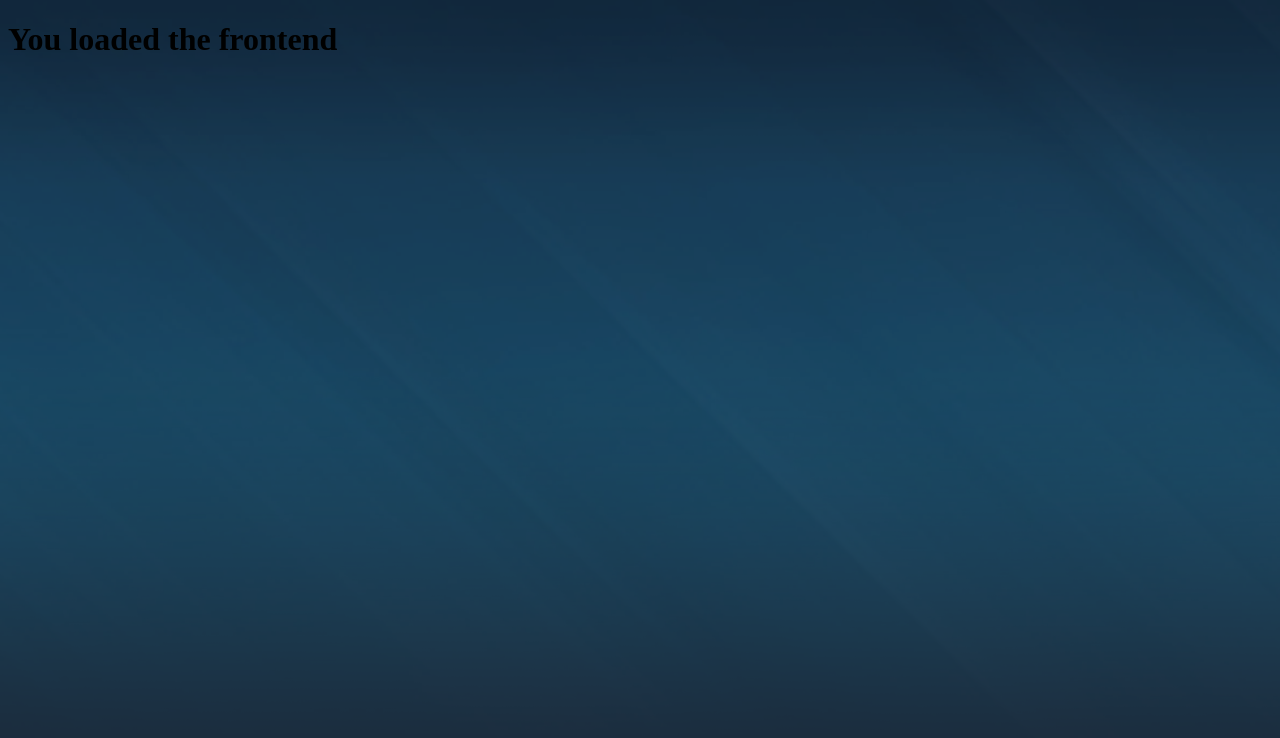
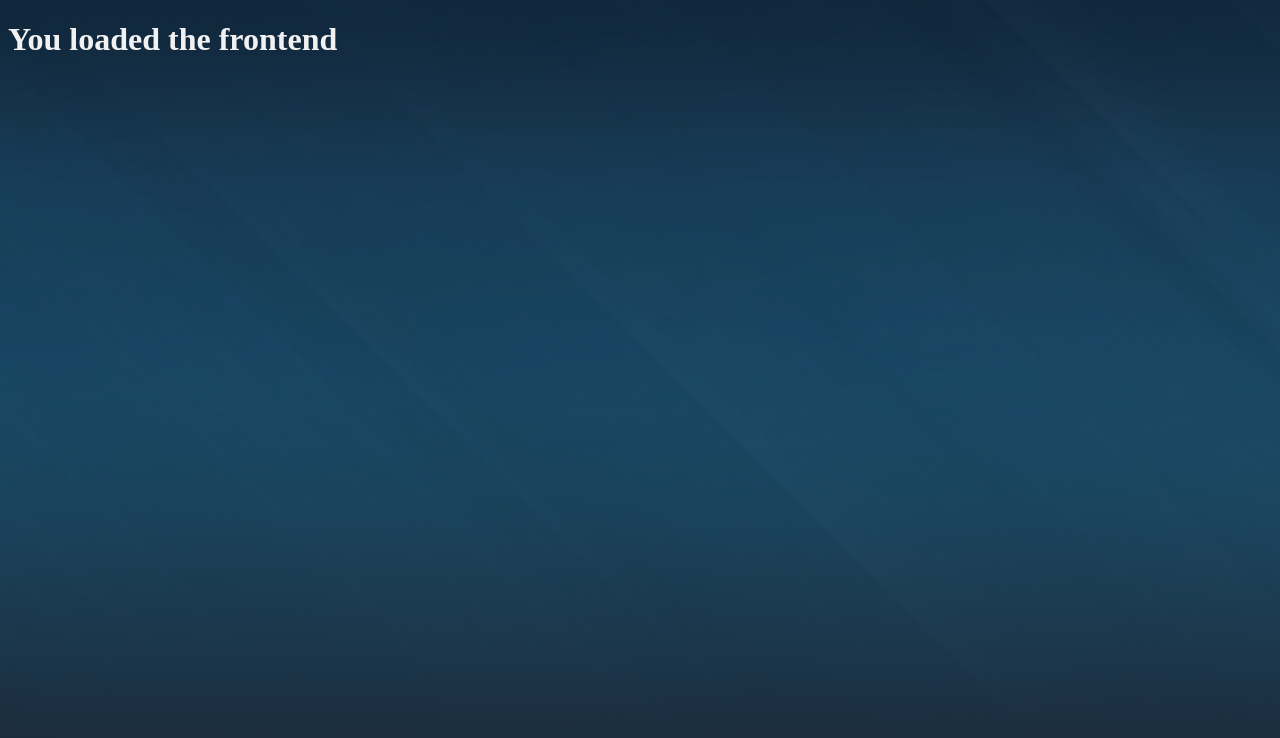
Before and after one commit to Angel-0/vuejs, a website: page public/index.html in a window 1280 px wide. Drawn offline with nearby package versions, Linux system fonts and the light colour scheme.

Commit message:
Update index.html

```diff
--- a/public/index.html
+++ b/public/index.html
@@ -38,9 +38,7 @@
 <body id="body">
 
 <!-- START CLIENT BODY -->
-<h1>You loaded the frontend</h1>
-
-
+<h1 style="color: #f1f1f1;">You loaded the frontend</h1>
 <!-- END CLIENT BODY -->
 
 <!-- START CLIENT LOGIC -->
```
